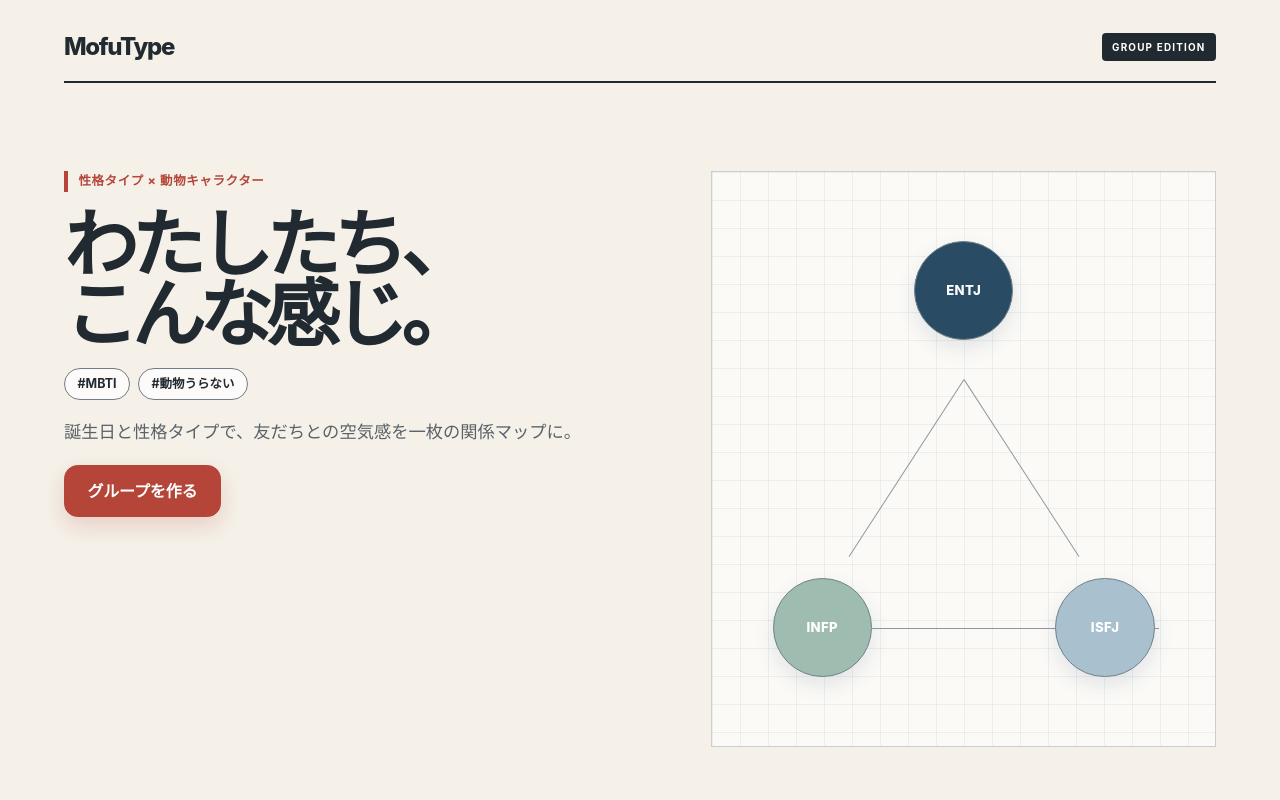
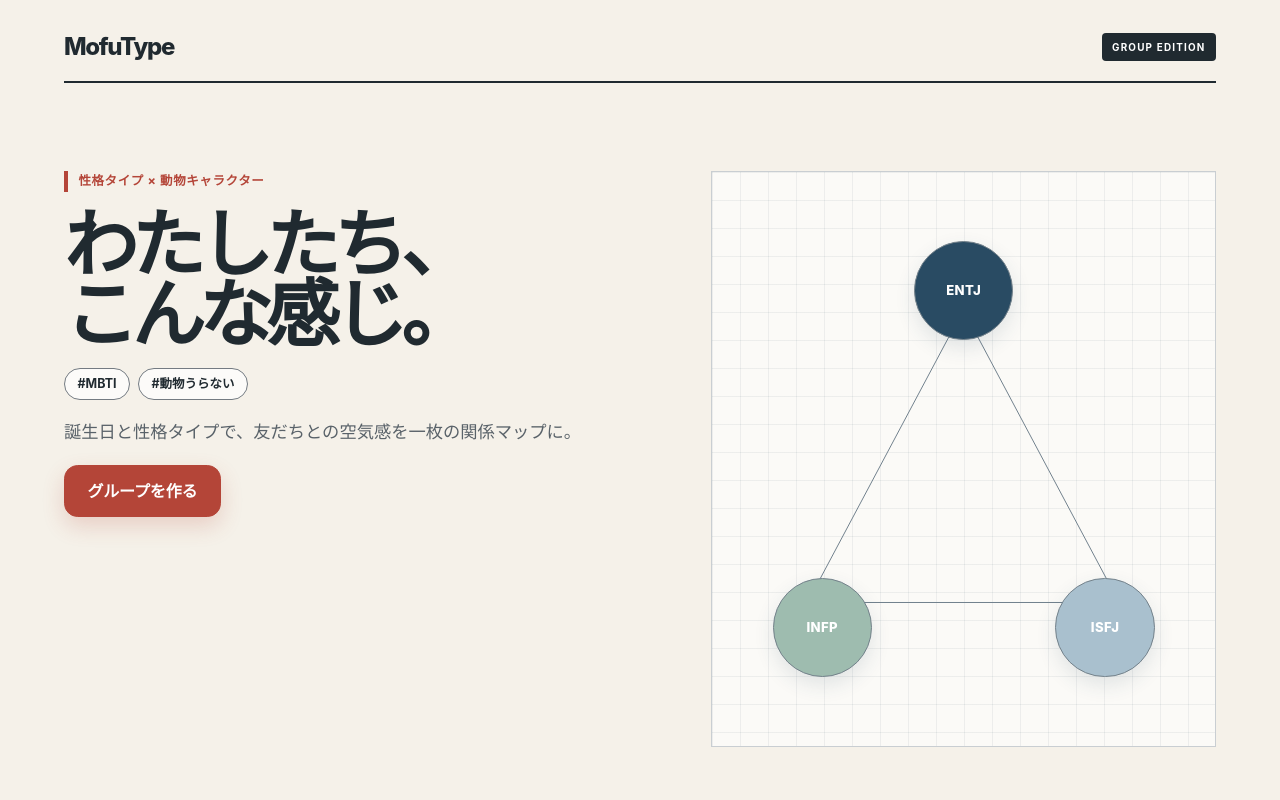
Before and after one commit to mi-hye/mofutype, a Next.js app: page / in a window 1280 px wide. Shown: the top 800 px of the page. Built offline with nearby package versions, Linux system fonts and the light colour scheme; no server answers.

Commit message:
fix: keep hero graph connectors aligned

```diff
--- a/src/app/globals.css
+++ b/src/app/globals.css
@@ -133,14 +133,12 @@ button, input, textarea, select { font: inherit; }
 .edition-label { border: 0; border-radius: 0.25rem; padding: 0.35rem 0.65rem; background: var(--ink); color: #fff; font-size: 0.62rem; font-weight: 750; letter-spacing: 0.12em; }
 .hero { position: relative; display: grid; min-width: 0; gap: 1.15rem; overflow: visible; margin-top: 2.5rem; border: 0; border-radius: 0; padding: 0; background: transparent; box-shadow: none; }
 .hero__decor { position: relative; order: 3; width: 100%; height: clamp(14rem, 70vw, 20rem); overflow: hidden; border-block: 1px solid #c9ced2; background-color: rgb(255 255 255 / 62%); background-image: linear-gradient(rgb(41 75 99 / 7%) 1px, transparent 1px), linear-gradient(90deg, rgb(41 75 99 / 7%) 1px, transparent 1px); background-size: 28px 28px; }
-.hero__decor::before, .hero__decor::after { position: absolute; height: 1px; background: #8b98a2; content: ""; transform-origin: left center; }
-.hero__decor::before { top: 36%; left: 50%; width: 42%; transform: rotate(123deg); }
-.hero__decor::after { top: 36%; left: 50%; width: 42%; transform: rotate(57deg); }
+.hero__connectors { position: absolute; inset: 0; width: 100%; height: 100%; overflow: visible; pointer-events: none; }
+.hero__connectors line { stroke: #71818d; stroke-width: 1; vector-effect: non-scaling-stroke; }
 .hero__tape, .hero__dots, .hero__stripe { position: absolute; z-index: 1; display: grid; width: clamp(4.2rem, 18vw, 5.4rem); aspect-ratio: 1; place-items: center; border: 1px solid #73818a; border-radius: 50%; box-shadow: 0 8px 20px rgb(41 75 99 / 12%); color: #fff; font-size: 0.82rem; font-weight: 800; letter-spacing: 0.03em; }
 .hero__tape::before { content: "ENTJ"; }
 .hero__dots::before { content: "INFP"; }
 .hero__stripe::before { content: "ISFJ"; }
-.hero__dots::after { position: absolute; top: 50%; left: 100%; z-index: -1; width: calc(100vw - 13.2rem); height: 1px; background: #8b98a2; content: ""; }
 .hero__tape { top: 12%; left: calc(50% - 2.35rem); background: var(--accent-navy); }
 .hero__dots { bottom: 12%; left: 12%; background: var(--mint-pop); }
 .hero__stripe { right: 12%; bottom: 12%; height: auto; background: #a9c0ce; opacity: 1; }
@@ -387,7 +385,6 @@ button, input, textarea, select { font: inherit; }
   .hero__decor { grid-column: 2; grid-row: 1 / 7; height: 100%; min-height: 36rem; border: 1px solid #c9ced2; }
   .hero__tape, .hero__dots, .hero__stripe { width: 6.2rem; }
   .hero__tape { left: calc(50% - 3.1rem); }
-  .hero__dots::after { width: calc(38vw - 12.4rem); }
   .create-section { grid-template-columns: minmax(16rem, 0.75fr) minmax(30rem, 1.25fr); gap: clamp(3rem, 7vw, 6rem); }
   .create-section__intro { position: sticky; top: 2rem; }
   .onboarding-form { gap: 1.35rem; }
--- a/src/app/page.tsx
+++ b/src/app/page.tsx
@@ -13,6 +13,16 @@ export default function Home() {
 
       <section className="hero" id="top">
         <div className="hero__decor" aria-hidden="true">
+          <svg
+            className="hero__connectors"
+            viewBox="0 0 100 100"
+            preserveAspectRatio="none"
+            focusable="false"
+          >
+            <line x1="50" y1="24" x2="19" y2="75" />
+            <line x1="50" y1="24" x2="81" y2="75" />
+            <line x1="19" y1="75" x2="81" y2="75" />
+          </svg>
           <span className="hero__tape" />
           <span className="hero__dots" />
           <span className="hero__stripe" />
```
Also changed, not shown: 1 other file (tests, documents, lock files or other folders).
